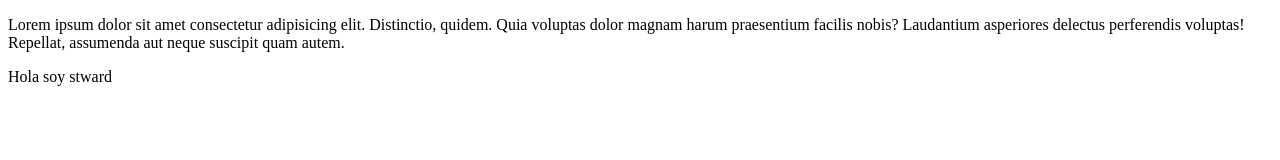
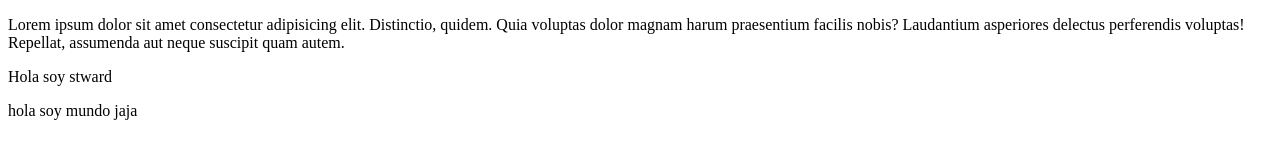
Before and after one commit to Stward6464/Practicum4, a plain HTML site: page index.html in a window 1280 px wide. Drawn offline with Linux system fonts and the light colour scheme.

Commit message:
mi tercer commit

```diff
--- a/index.html
+++ b/index.html
@@ -8,5 +8,6 @@
 <body>
     <p>Lorem ipsum dolor sit amet consectetur adipisicing elit. Distinctio, quidem. Quia voluptas dolor magnam harum praesentium facilis nobis? Laudantium asperiores delectus perferendis voluptas! Repellat, assumenda aut neque suscipit quam autem.</p>
     <p>Hola soy stward</p>
+    <p>hola soy mundo jaja</p>
 </body>
 </html>
```
